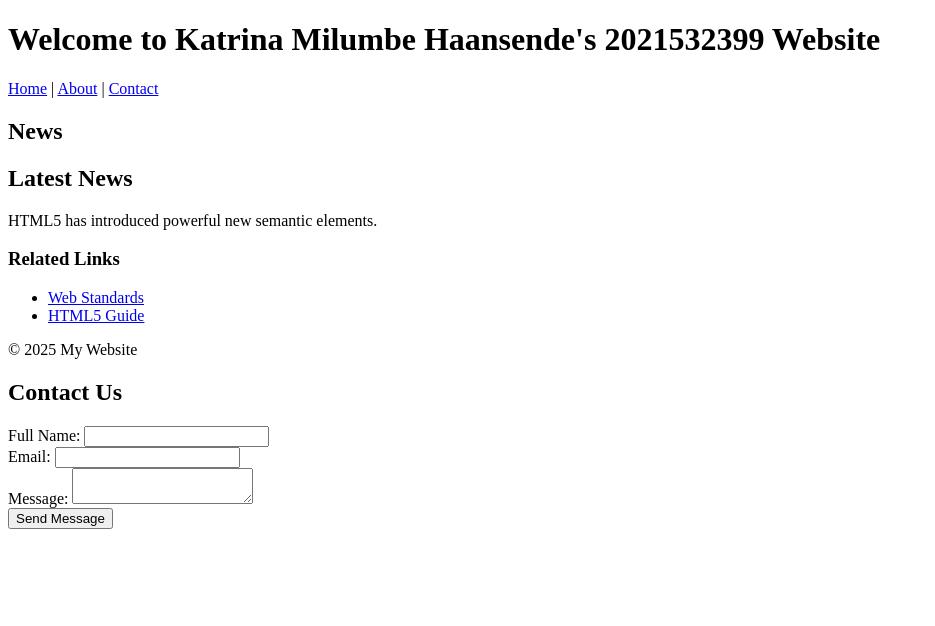
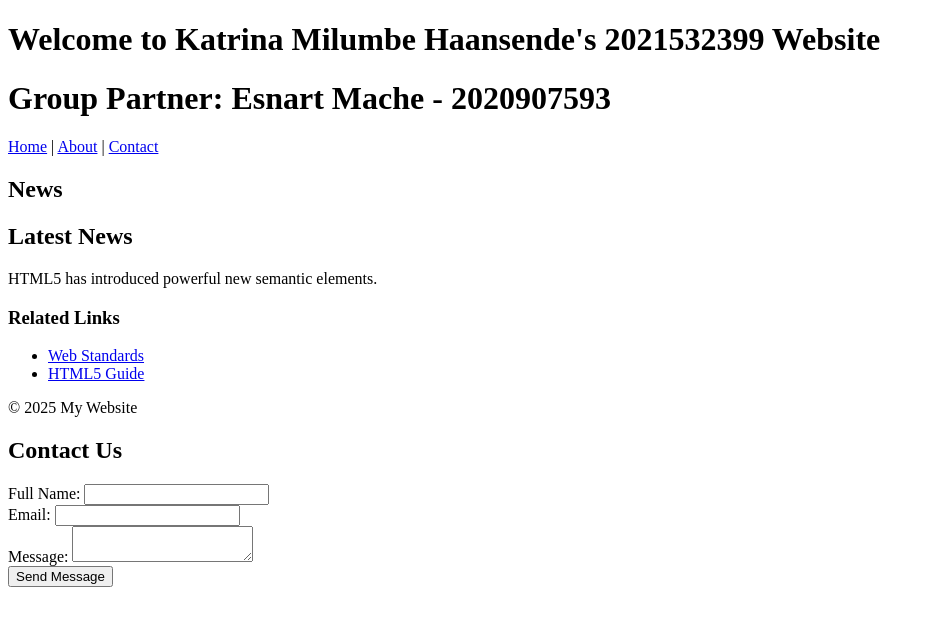
Before and after one commit to Haansende/lab2-html, a plain HTML site: page index.html in a window 1280 px wide. Shown: the whole page, without its empty margins (0-935 px from the left). Drawn offline with Linux system fonts and the light colour scheme.

Commit message:
Added my name and computer number

```diff
--- a/index.html
+++ b/index.html
@@ -8,6 +8,7 @@
 <body>
   <header>
     <h1>Welcome to Katrina Milumbe Haansende's 2021532399 Website</h1>
+    <h1>Group Partner: Esnart Mache - 2020907593</h1>
     <nav>
       <a href="#">Home</a> |
       <a href="#">About</a> |
```
